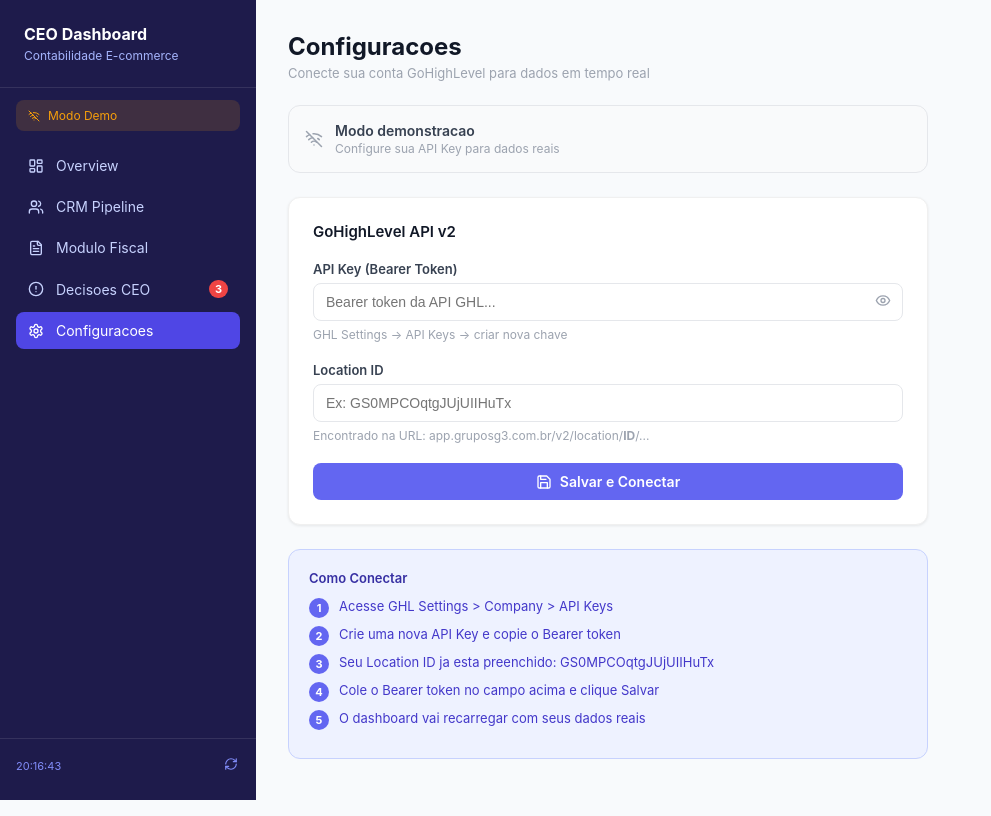
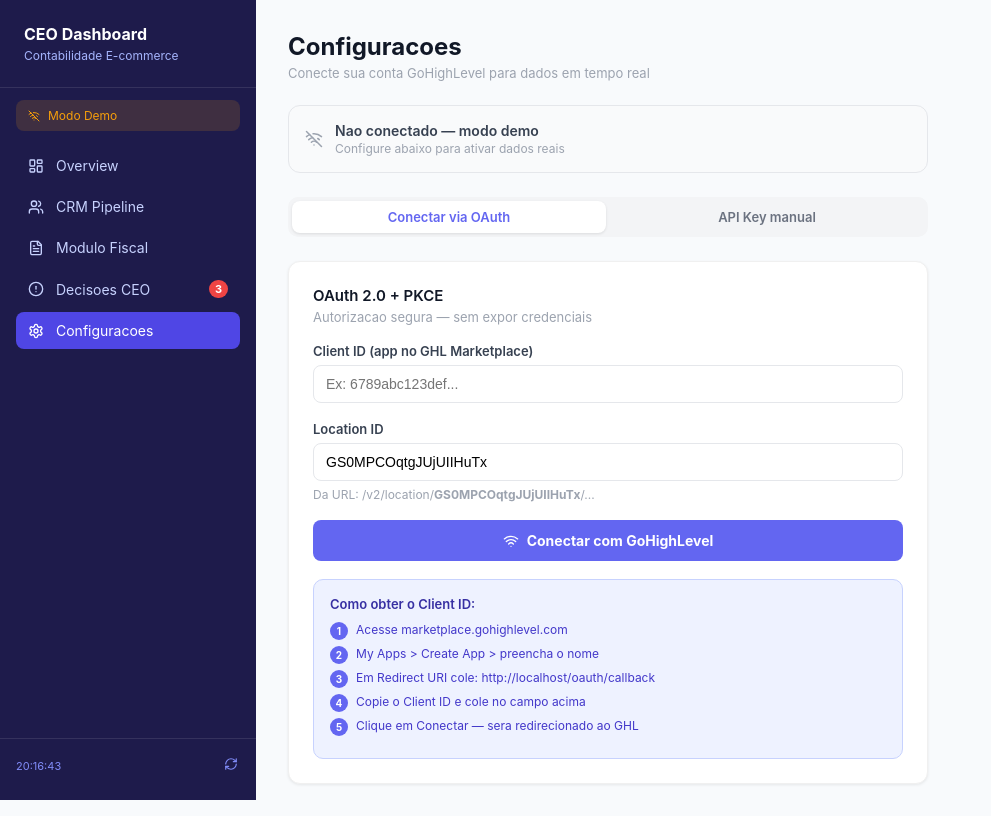
Before and after one commit to JorgeEcom/ceo-dashboard, a React (Vite) app: page /settings in a window 1280 px wide. Shown: the whole page, without its empty margins (0-991 px from the left). Built offline with nearby package versions, Linux system fonts and the light colour scheme; the HTML template or start-up script is replaced by a standard one.

Commit message:
feat: OAuth connect + PKCE flow in Settings

```diff
--- a/src/pages/Settings.tsx
+++ b/src/pages/Settings.tsx
@@ -1,23 +1,54 @@
 import { useState } from 'react'
-import { Save, Eye, EyeOff, Wifi, WifiOff } from 'lucide-react'
+import { Save, Eye, EyeOff, Wifi, WifiOff, LogOut } from 'lucide-react'
+import { generateCodeVerifier, generateCodeChallenge, clearTokens, loadTokens } from '../utils/pkce'
+
+const GHL_AUTH_URL = 'https://marketplace.leadconnectorhq.com/oauth/chooselocation'
 
 export default function Settings() {
+  const tokens = loadTokens()
+  const isConnected = Boolean(tokens?.access_token || localStorage.getItem('ghl_api_key'))
+  const redirectUri = window.location.origin + '/oauth/callback'
+
+  const [clientId, setClientId] = useState(() => localStorage.getItem('ghl_client_id') || '')
+  const [locationId, setLocationId] = useState(() => localStorage.getItem('ghl_location_id') || 'GS0MPCOqtgJUjUIIHuTx')
   const [apiKey, setApiKey] = useState(() => localStorage.getItem('ghl_api_key') || '')
-  const [locationId, setLocationId] = useState(() => localStorage.getItem('ghl_location_id') || '')
   const [showKey, setShowKey] = useState(false)
   const [saved, setSaved] = useState(false)
+  const [mode, setMode] = useState<'oauth' | 'apikey'>('oauth')
 
-  const isConnected = Boolean(apiKey && locationId)
+  const handleOAuthConnect = async () => {
+    if (!clientId) { alert('Insira o Client ID do seu app GHL.'); return }
+    localStorage.setItem('ghl_client_id', clientId)
+    localStorage.setItem('ghl_location_id', locationId)
+    const verifier = generateCodeVerifier()
+    const challenge = await generateCodeChallenge(verifier)
+    sessionStorage.setItem('ghl_code_verifier', verifier)
+    const params = new URLSearchParams({
+      response_type: 'code',
+      client_id: clientId,
+      redirect_uri: redirectUri,
+      scope: 'contacts.readonly opportunities.readonly opportunities.write pipelines.readonly',
+      code_challenge: challenge,
+      code_challenge_method: 'S256',
+    })
+    window.location.href = GHL_AUTH_URL + '?' + params.toString()
+  }
 
-  const handleSave = () => {
+  const handleApiKeySave = () => {
     localStorage.setItem('ghl_api_key', apiKey)
     localStorage.setItem('ghl_location_id', locationId)
     setSaved(true)
     setTimeout(() => { setSaved(false); window.location.reload() }, 1500)
   }
 
-  const inputStyle = { width: '100%', padding: '10px 12px', border: '1px solid #e5e7eb', borderRadius: 8, fontSize: 14, outline: 'none', boxSizing: 'border-box' as const }
-  const labelStyle = { fontSize: 13, fontWeight: 600 as const, color: '#374151', display: 'block' as const, marginBottom: 6 }
+  const handleDisconnect = () => {
+    clearTokens()
+    localStorage.removeItem('ghl_client_id')
+    window.location.reload()
+  }
+
+  const inp = { width: '100%', padding: '10px 12px', border: '1px solid #e5e7eb', borderRadius: 8, fontSize: 14, outline: 'none', boxSizing: 'border-box' as const }
+  const lbl = { fontSize: 13, fontWeight: 600 as const, color: '#374151', display: 'block' as const, marginBottom: 6 }
 
   return (
     <div style={{ display: 'flex', flexDirection: 'column', gap: 24, maxWidth: 640 }}>
@@ -26,45 +57,91 @@
         <p style={{ fontSize: 13, color: '#9ca3af', marginTop: 4 }}>Conecte sua conta GoHighLevel para dados em tempo real</p>
       </div>
 
-      <div style={{ borderRadius: 12, padding: 16, border: '1px solid', display: 'flex', alignItems: 'center', gap: 12, borderColor: isConnected ? '#bbf7d0' : '#e5e7eb', backgroundColor: isConnected ? '#f0fdf4' : '#f9fafb' }}>
+      <div style={{ borderRadius: 12, padding: 16, border: '1px solid', display: 'flex', alignItems: 'center', justifyContent: 'space-between', borderColor: isConnected ? '#bbf7d0' : '#e5e7eb', backgroundColor: isConnected ? '#f0fdf4' : '#f9fafb' }}>
+        <div style={{ display: 'flex', alignItems: 'center', gap: 12 }}>
           {isConnected
-          ? <><Wifi size={18} style={{ color: '#10b981' }} /><div><p style={{ fontWeight: 600, color: '#065f46', fontSize: 14, margin: 0 }}>Conectado ao GoHighLevel</p><p style={{ fontSize: 12, color: '#10b981', margin: '2px 0 0' }}>Dados em tempo real ativos</p></div></>
-          : <><WifiOff size={18} style={{ color: '#9ca3af' }} /><div><p style={{ fontWeight: 600, color: '#374151', fontSize: 14, margin: 0 }}>Modo demonstracao</p><p style={{ fontSize: 12, color: '#9ca3af', margin: '2px 0 0' }}>Configure sua API Key para dados reais</p></div></>
-        }
+            ? <Wifi size={18} style={{ color: '#10b981' }} />
+            : <WifiOff size={18} style={{ color: '#9ca3af' }} />}
+          <div>
+            <p style={{ fontWeight: 600, fontSize: 14, margin: 0, color: isConnected ? '#065f46' : '#374151' }}>
+              {isConnected ? 'Conectado ao GoHighLevel' : 'Nao conectado — modo demo'}
+            </p>
+            <p style={{ fontSize: 12, margin: '2px 0 0', color: isConnected ? '#10b981' : '#9ca3af' }}>
+              {isConnected ? ('Location: ' + (localStorage.getItem('ghl_location_id') || '—')) : 'Configure abaixo para ativar dados reais'}
+            </p>
+          </div>
+        </div>
+        {isConnected && (
+          <button onClick={handleDisconnect} style={{ display: 'flex', alignItems: 'center', gap: 6, padding: '6px 12px', borderRadius: 8, border: '1px solid #fca5a5', backgroundColor: '#fef2f2', color: '#dc2626', fontSize: 12, fontWeight: 600, cursor: 'pointer' }}>
+            <LogOut size={13} /> Desconectar
+          </button>
+        )}
       </div>
 
-      <div style={{ background: '#fff', borderRadius: 12, padding: 24, boxShadow: '0 1px 3px rgba(0,0,0,0.08)', border: '1px solid #f0f0f0', display: 'flex', flexDirection: 'column', gap: 20 }}>
-        <h2 style={{ fontSize: 15, fontWeight: 600, color: '#111827', margin: 0 }}>GoHighLevel API v2</h2>
+      <div style={{ display: 'flex', gap: 4, padding: 4, backgroundColor: '#f3f4f6', borderRadius: 10 }}>
+        {(['oauth', 'apikey'] as const).map(m => (
+          <button key={m} onClick={() => setMode(m)} style={{ flex: 1, padding: '8px 12px', borderRadius: 8, border: 'none', cursor: 'pointer', fontSize: 13, fontWeight: 600, backgroundColor: mode === m ? '#fff' : 'transparent', color: mode === m ? '#6366f1' : '#6b7280', boxShadow: mode === m ? '0 1px 3px rgba(0,0,0,0.1)' : 'none' }}>
+            {m === 'oauth' ? 'Conectar via OAuth' : 'API Key manual'}
+          </button>
+        ))}
+      </div>
+
+      {mode === 'oauth' ? (
+        <div style={{ background: '#fff', borderRadius: 12, padding: 24, boxShadow: '0 1px 3px rgba(0,0,0,0.08)', border: '1px solid #f0f0f0', display: 'flex', flexDirection: 'column', gap: 18 }}>
           <div>
-          <label style={labelStyle}>API Key (Bearer Token)</label>
+            <h2 style={{ fontSize: 15, fontWeight: 600, color: '#111827', margin: '0 0 4px' }}>OAuth 2.0 + PKCE</h2>
+            <p style={{ fontSize: 13, color: '#9ca3af', margin: 0 }}>Autorizacao segura — sem expor credenciais</p>
+          </div>
+          <div>
+            <label style={lbl}>Client ID (app no GHL Marketplace)</label>
+            <input value={clientId} onChange={e => setClientId(e.target.value)} placeholder="Ex: 6789abc123def..." style={inp} />
+          </div>
+          <div>
+            <label style={lbl}>Location ID</label>
+            <input value={locationId} onChange={e => setLocationId(e.target.value)} style={inp} />
+            <p style={{ fontSize: 12, color: '#9ca3af', marginTop: 6 }}>Da URL: /v2/location/<strong>GS0MPCOqtgJUjUIIHuTx</strong>/...</p>
+          </div>
+          <button onClick={handleOAuthConnect} style={{ padding: '12px 20px', borderRadius: 8, border: 'none', cursor: 'pointer', fontWeight: 700, fontSize: 14, color: '#fff', backgroundColor: '#6366f1', display: 'flex', alignItems: 'center', justifyContent: 'center', gap: 8 }}>
+            <Wifi size={16} /> Conectar com GoHighLevel
+          </button>
+          <div style={{ background: '#eef2ff', borderRadius: 10, padding: 16, border: '1px solid #c7d2fe' }}>
+            <p style={{ fontSize: 13, fontWeight: 600, color: '#3730a3', margin: '0 0 10px' }}>Como obter o Client ID:</p>
+            {[
+              'Acesse marketplace.gohighlevel.com',
+              'My Apps > Create App > preencha o nome',
+              'Em Redirect URI cole: ' + redirectUri,
+              'Copie o Client ID e cole no campo acima',
+              'Clique em Conectar — sera redirecionado ao GHL'
+            ].map((s, i) => (
+              <div key={i} style={{ display: 'flex', gap: 8, marginBottom: 6 }}>
+                <span style={{ width: 18, height: 18, borderRadius: '50%', backgroundColor: '#6366f1', color: '#fff', fontSize: 10, fontWeight: 700, display: 'flex', alignItems: 'center', justifyContent: 'center', flexShrink: 0 }}>{i+1}</span>
+                <p style={{ fontSize: 12, color: '#4338ca', margin: 0 }}>{s}</p>
+              </div>
+            ))}
+          </div>
+        </div>
+      ) : (
+        <div style={{ background: '#fff', borderRadius: 12, padding: 24, boxShadow: '0 1px 3px rgba(0,0,0,0.08)', border: '1px solid #f0f0f0', display: 'flex', flexDirection: 'column', gap: 18 }}>
+          <h2 style={{ fontSize: 15, fontWeight: 600, color: '#111827', margin: 0 }}>API Key (Bearer Token)</h2>
+          <div>
+            <label style={lbl}>Bearer Token</label>
             <div style={{ position: 'relative' }}>
-            <input type={showKey ? 'text' : 'password'} value={apiKey} onChange={e => setApiKey(e.target.value)} placeholder="Bearer token da API GHL..." style={{ ...inputStyle, paddingRight: 40 }} />
+              <input type={showKey ? 'text' : 'password'} value={apiKey} onChange={e => setApiKey(e.target.value)} placeholder="Cole seu token aqui..." style={{ ...inp, paddingRight: 40 }} />
               <button onClick={() => setShowKey(!showKey)} style={{ position: 'absolute', right: 12, top: '50%', transform: 'translateY(-50%)', background: 'none', border: 'none', cursor: 'pointer', color: '#9ca3af' }}>
                 {showKey ? <EyeOff size={16} /> : <Eye size={16} />}
               </button>
             </div>
-          <p style={{ fontSize: 12, color: '#9ca3af', marginTop: 6 }}>GHL Settings &rarr; API Keys &rarr; criar nova chave</p>
+            <p style={{ fontSize: 12, color: '#9ca3af', marginTop: 6 }}>GHL Settings &rarr; Company &rarr; API Keys</p>
           </div>
           <div>
-          <label style={labelStyle}>Location ID</label>
-          <input type="text" value={locationId} onChange={e => setLocationId(e.target.value)} placeholder="Ex: GS0MPCOqtgJUjUIIHuTx" style={inputStyle} />
-          <p style={{ fontSize: 12, color: '#9ca3af', marginTop: 6 }}>Encontrado na URL: app.gruposg3.com.br/v2/location/<strong>ID</strong>/...</p>
+            <label style={lbl}>Location ID</label>
+            <input value={locationId} onChange={e => setLocationId(e.target.value)} style={inp} />
           </div>
-        <button onClick={handleSave} style={{ padding: '10px 20px', borderRadius: 8, border: 'none', cursor: 'pointer', fontWeight: 600, fontSize: 14, color: '#fff', backgroundColor: saved ? '#10b981' : '#6366f1', display: 'flex', alignItems: 'center', justifyContent: 'center', gap: 8, transition: 'background 0.2s' }}>
-          <Save size={16} />
-          {saved ? 'Salvo com sucesso!' : 'Salvar e Conectar'}
+          <button onClick={handleApiKeySave} style={{ padding: '10px 20px', borderRadius: 8, border: 'none', cursor: 'pointer', fontWeight: 600, fontSize: 14, color: '#fff', backgroundColor: saved ? '#10b981' : '#6366f1', display: 'flex', alignItems: 'center', justifyContent: 'center', gap: 8 }}>
+            <Save size={16} />{saved ? 'Salvo!' : 'Salvar e Conectar'}
           </button>
         </div>
-
-      <div style={{ background: '#eef2ff', borderRadius: 12, padding: 20, border: '1px solid #c7d2fe' }}>
-        <h3 style={{ fontSize: 13, fontWeight: 600, color: '#3730a3', margin: '0 0 12px' }}>Como Conectar</h3>
-        {['Acesse GHL Settings > Company > API Keys', 'Crie uma nova API Key e copie o Bearer token', 'Seu Location ID ja esta preenchido: GS0MPCOqtgJUjUIIHuTx', 'Cole o Bearer token no campo acima e clique Salvar', 'O dashboard vai recarregar com seus dados reais'].map((step, i) => (
-          <div key={i} style={{ display: 'flex', gap: 10, marginBottom: 8 }}>
-            <span style={{ width: 20, height: 20, borderRadius: '50%', backgroundColor: '#6366f1', color: '#fff', fontSize: 11, fontWeight: 700, display: 'flex', alignItems: 'center', justifyContent: 'center', flexShrink: 0 }}>{i + 1}</span>
-            <p style={{ fontSize: 13, color: '#4338ca', margin: 0 }}>{step}</p>
-          </div>
-        ))}
-      </div>
+      )}
     </div>
   )
 }
```
Lines whose indentation alone changed are shown as unchanged.
